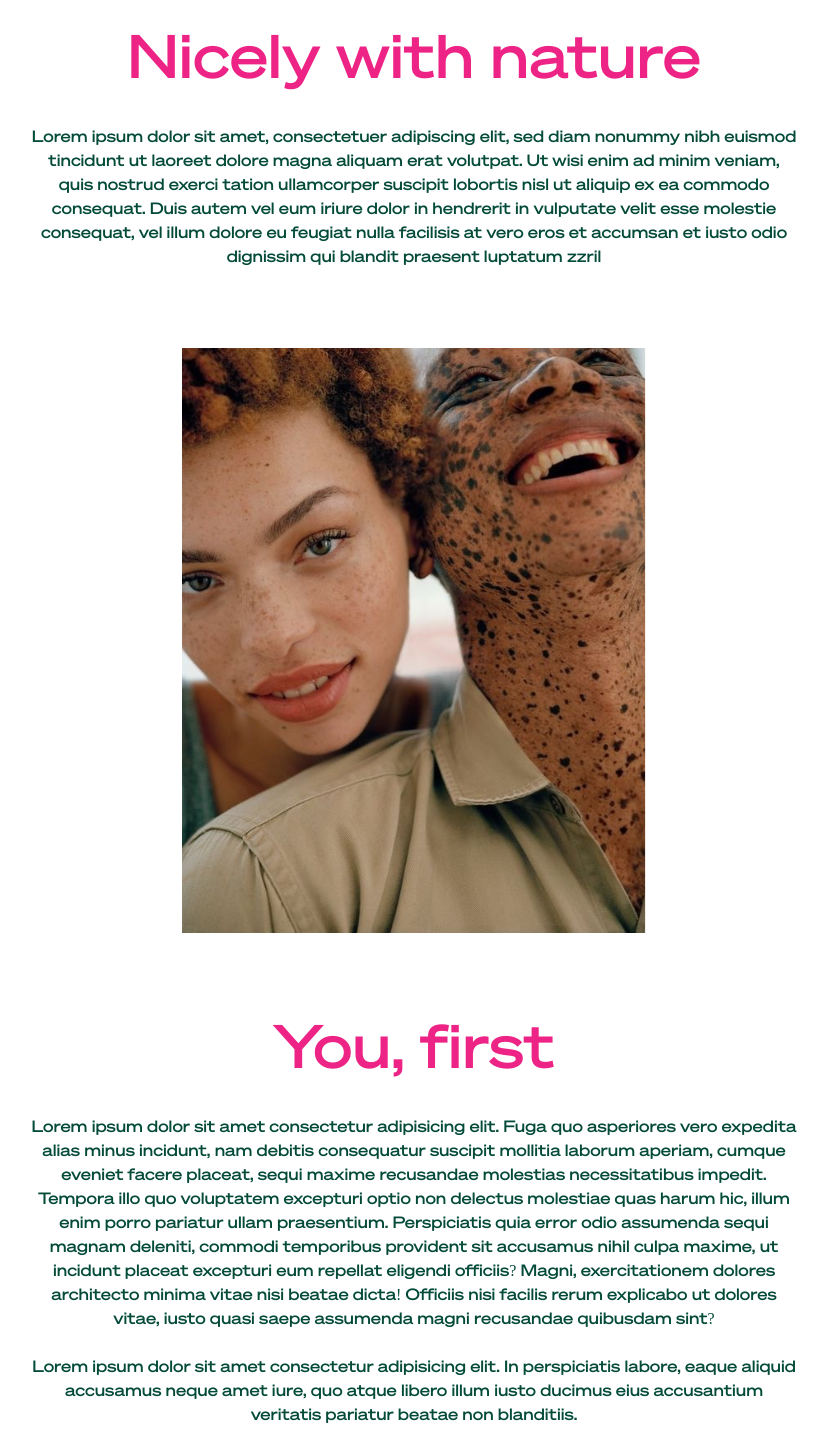
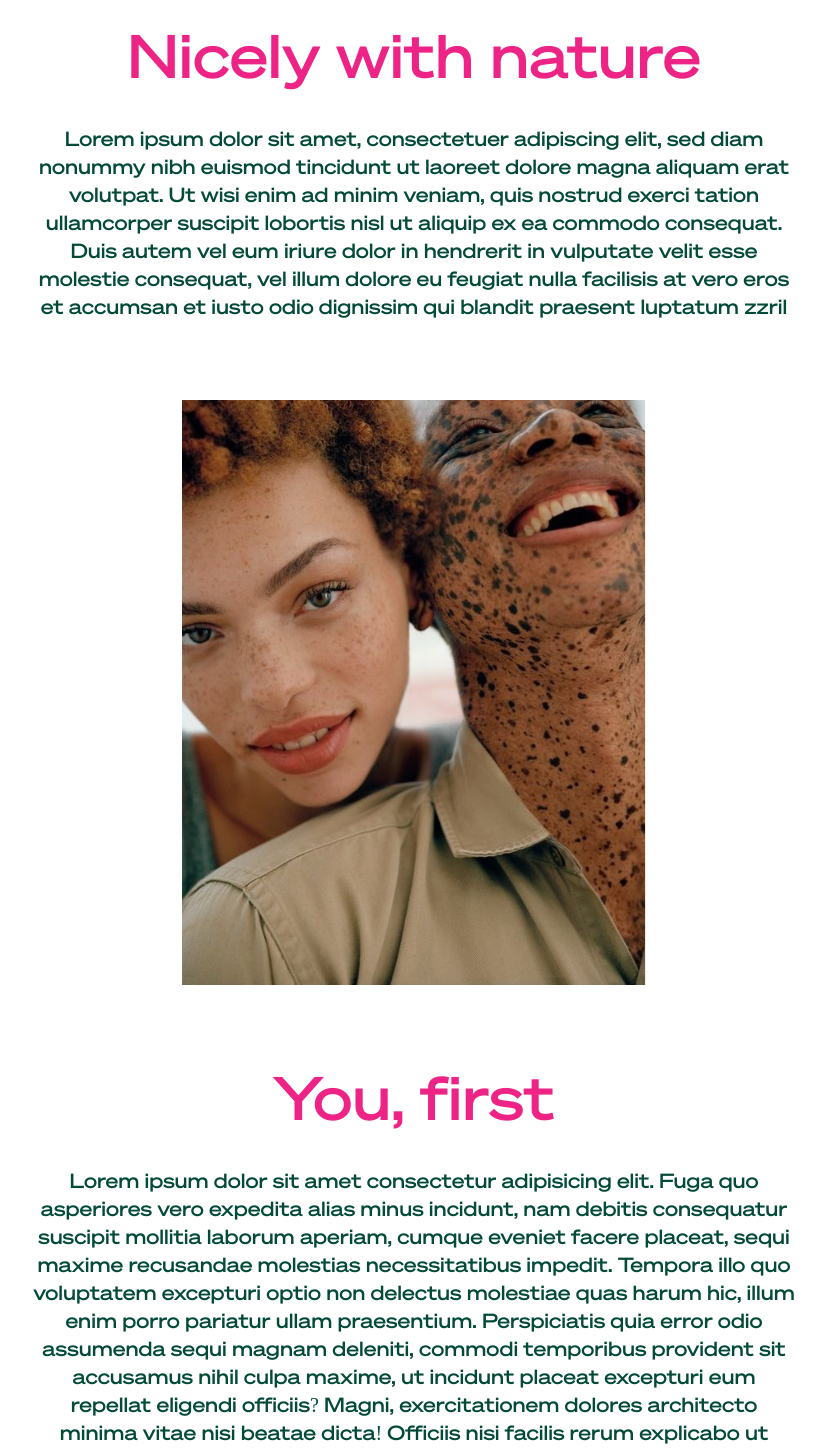
Before and after one commit to kryptonian41/mytry-next-app, a Next.js app: page /about in a window 1280 px wide. Shown: the part 2360-3811 px from the top of the page, without its empty margins (226-1054 px from the left). Built offline with nearby package versions, Linux system fonts and the light colour scheme.

Commit message:
Fix: Text sizing

```diff
--- a/pages/about.tsx
+++ b/pages/about.tsx
@@ -41,7 +41,7 @@ export const About = () => {
     <div className="py-20 text-center">
       <p className="mb-10 uppercase text-2xl" style={{ color: theme.green }}>Vegan skincare</p>
       <p className="mb-10 text-6xl" style={{ color: theme.pink }}>Nicely with nature</p>
-      <p className="w-3/5 m-auto mb-20" style={{ color: theme.green }}>
+      <p className="w-3/5 m-auto mb-20 text-xl" style={{ color: theme.green }}>
         Lorem ipsum dolor sit amet, consectetuer adipiscing elit, sed diam nonummy nibh euismod tincidunt ut laoreet dolore magna aliquam erat volutpat. Ut wisi enim ad minim veniam, quis nostrud exerci tation ullamcorper suscipit lobortis nisl ut aliquip ex ea commodo consequat. Duis autem vel eum iriure dolor in hendrerit in vulputate velit esse molestie consequat, vel illum dolore eu feugiat nulla facilisis at vero eros et accumsan et iusto odio dignissim qui blandit praesent luptatum zzril
       </p>
       <div className="mb-20">
@@ -49,7 +49,7 @@ export const About = () => {
       </div>
       <p className="mb-10 text-6xl" style={{ color: theme.pink }}>You, first </p>
 
-      <p className="w-3/5 m-auto" style={{ color: theme.green }}>
+      <p className="w-3/5 m-auto text-xl" style={{ color: theme.green }}>
         Lorem ipsum dolor sit amet consectetur adipisicing elit. Fuga quo asperiores vero expedita alias minus incidunt, nam debitis consequatur suscipit mollitia laborum aperiam, cumque eveniet facere placeat, sequi maxime recusandae molestias necessitatibus impedit. Tempora illo quo voluptatem excepturi optio non delectus molestiae quas harum hic, illum enim porro pariatur ullam praesentium. Perspiciatis quia error odio assumenda sequi magnam deleniti, commodi temporibus provident sit accusamus nihil culpa maxime, ut incidunt placeat excepturi eum repellat eligendi officiis? Magni, exercitationem dolores architecto minima vitae nisi beatae dicta! Officiis nisi facilis rerum explicabo ut dolores vitae, iusto quasi saepe assumenda magni recusandae quibusdam sint?
         <br />
         <br />
```
